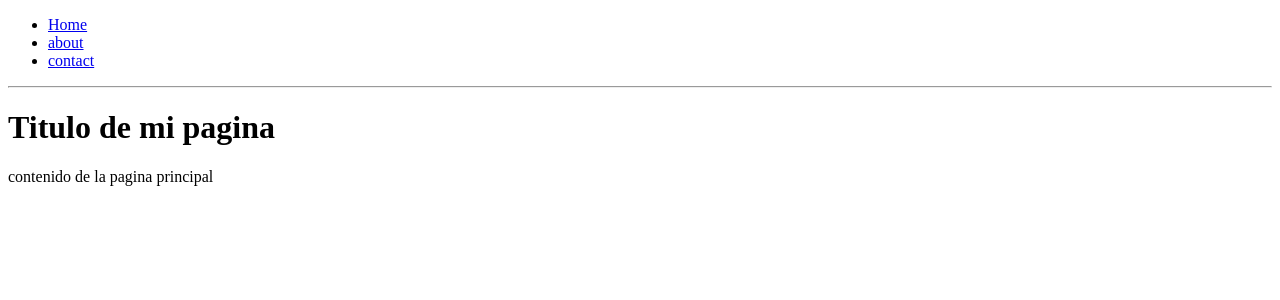
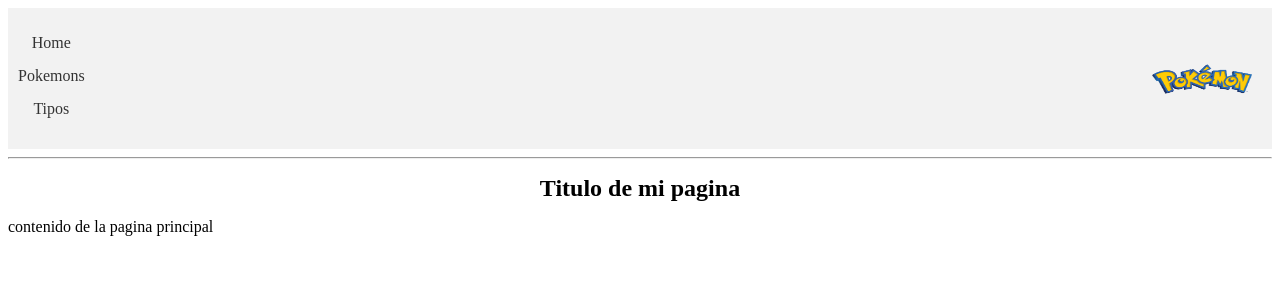
Before and after one commit to FabioDrizZt/Clase-Repaso, a React (Vite) app: page / in a window 1280 px wide. Shown: the top 300 px of the page. Built offline with nearby package versions, Linux system fonts and the light colour scheme.

Commit message:
PokeProject Termina2

```diff
--- /dev/null
+++ b/src/App.css
@@ -0,0 +1,44 @@
+h1{
+  font-size: 24px;
+  margin-bottom: 10px;
+  text-align: center;
+}
+
+ul {
+  display: flex;
+  flex-direction: column;
+  align-items: center;
+  list-style: none;
+  padding: 0;
+}
+
+li {
+  text-transform: capitalize;
+  margin-bottom: 5px;
+}
+
+li a {
+  text-decoration: none;
+  color: #333;
+}
+
+li a:hover {
+  color: #ff0000;
+}
+
+.container {
+  display: flex;
+}
+
+.outlet {
+  flex-grow: 1;
+  margin-right: 10px;
+}
+
+aside {
+  flex-shrink: 0;
+  width: 200px;
+  margin-left: 10px;
+  overflow-y: auto;
+  height: 90vh;
+}
--- a/src/App.jsx
+++ b/src/App.jsx
@@ -1,6 +1,7 @@
 import { Outlet, useOutlet } from 'react-router-dom'
 import Navbar from './components/Navbar'
 import Main from './components/Main'
+import './App.css'
 
 export default function App() {
   const outlet = useOutlet()
--- a/src/AppRouter.jsx
+++ b/src/AppRouter.jsx
@@ -1,14 +1,24 @@
+import App from './App'
+import Error from './pages/Error'
+import Pokemon from './components/Pokemon'
+import Pokemons from './pages/Pokemons'
+import Tipo from './components/Tipo'
+import Tipos from './pages/Tipos'
 import { BrowserRouter, Routes, Route } from 'react-router-dom'
-import App from './App'
-import About from './pages/About'
-import Error from './pages/Error'
 
 export default function AppRouter() {
   return (
     <BrowserRouter>
       <Routes>
         <Route path="/" element={<App />}>
-          <Route path="/about" element={<About />} />
+          <Route path="/pokemons" element={<Pokemons />}>
+            <Route path="/pokemons/:name" element={<Pokemon />} />
+          </Route>
+          <Route path="/tipos" element={<Tipos />}>
+            <Route path="/tipos/:tipo" element={<Tipo />}>
+              <Route path="/tipos/:tipo/:name" element={<Pokemon />} />
+            </Route>
+          </Route>
         </Route>
 
         <Route path="*" element={<Error />} />
--- a/src/components/Navbar.jsx
+++ b/src/components/Navbar.jsx
@@ -1,11 +1,24 @@
 import { Link } from 'react-router-dom'
+import logo from '../assets/Logo-Pokemon.png'
+import style from './Navbar.module.css';
 
 export default function Navbar() {
-  return <nav>
-    <ul>
-      <li><Link to="/">Home</Link></li>
-      <li><Link to="/about">about</Link></li>
-      <li><Link to="/contact">contact</Link></li>
-    </ul>
-  </nav>;
+  return (
+    <nav className={style.navbar}>
+      <ul className={style.linkContainer}>
+        <li>
+          <Link to="/">Home</Link>
+        </li>
+        <li>
+          <Link to="/pokemons">Pokemons</Link>
+        </li>
+        <li>
+          <Link to="/tipos">Tipos</Link>
+        </li>
+      </ul>
+      <div className={style.logoContainer}>
+        <img src={logo} alt="logo" className={style.logo} />
+      </div>
+    </nav>
+  )
 }
--- /dev/null
+++ b/src/components/Navbar.module.css
@@ -0,0 +1,24 @@
+.logoContainer {
+  display: flex;
+  align-items: center;
+}
+
+.logo{
+  width: 100px;
+  height: 50px;
+  margin-right: 10px;
+}
+
+.navbar {
+  display: flex;
+  align-items: center;
+  justify-content: space-between;
+  padding: 10px;
+  background-color: #f2f2f2;
+}
+
+.linkContainer{
+  display: flex;
+  gap: 10px;
+  list-style: none;
+}
--- /dev/null
+++ b/src/components/Pokemon.jsx
@@ -0,0 +1,28 @@
+import axios from 'axios'
+import { useEffect, useState } from 'react'
+import { useParams } from 'react-router-dom'
+
+export default function Pokemon() {
+  const [poke, setPoke] = useState('')
+  const params = useParams()
+
+  function ucwords(str) {
+    return str.toLowerCase().replace(/\b\w/g, function (char) {
+      return char.toUpperCase()
+    })
+  }
+
+  useEffect(() => {
+    axios(`https://pokeapi.co/api/v2/pokemon/${params.name}/`).then((res) =>
+      setPoke(res.data)
+    )
+  }, [params])
+  console.log(poke)
+
+  return (
+    <div>
+      <h2>{ucwords(poke.name)}</h2>
+      <img src={poke?.sprites?.front_default} alt="poke-imagen" />
+    </div>
+  )
+}
--- /dev/null
+++ b/src/components/Tipo.jsx
@@ -0,0 +1,30 @@
+import axios from 'axios'
+import { useEffect, useState } from 'react'
+import { Link, Outlet, useParams } from 'react-router-dom'
+
+export default function Tipo() {
+  const [pokeList, setPokeList] = useState([])
+  const params = useParams()
+  useEffect(() => {
+    axios(`https://pokeapi.co/api/v2/type/${params.tipo}/`).then((res) =>
+      setPokeList(res.data.pokemon)
+    )
+  }, [params])
+  console.log(pokeList)
+
+  return (
+    <div className="container">
+      <aside>
+        <h2>Pokemones de tipo {params.tipo}</h2>
+        <ol>
+          {pokeList.map((poke, index) => (
+            <li key={index}>
+              <Link to={poke.pokemon.name}>{poke.pokemon.name}</Link>
+            </li>
+          ))}
+        </ol>
+      </aside>
+      <Outlet className="outlet" />
+    </div>
+  )
+}
--- a/src/pages/About.jsx
+++ /dev/null
@@ -1,4 +0,0 @@
-
-export default function About() {
-  return <h1>Mi pagina de about</h1>;
-}
--- /dev/null
+++ b/src/pages/Pokemons.jsx
@@ -0,0 +1,28 @@
+import axios from 'axios'
+import { useEffect, useState } from 'react'
+import { Link, Outlet } from 'react-router-dom'
+
+export default function Pokemons() {
+  const [pokeList, setPokeList] = useState([])
+  const url = 'https://pokeapi.co/api/v2/pokemon/?limit=151'
+
+  useEffect(() => {
+    axios(url).then((res) => setPokeList(res.data.results))
+  }, [])
+
+  return (
+    <div className="container">
+      <aside>
+        <h1>Mi pagina de pokemones</h1>
+        <ol>
+          {pokeList.map((poke, index) => (
+            <li key={index}>
+              <Link to={poke.name}>{poke.name}</Link>
+            </li>
+          ))}
+        </ol>
+      </aside>
+      <Outlet className="outlet" />
+    </div>
+  )
+}
--- /dev/null
+++ b/src/pages/Tipos.jsx
@@ -0,0 +1,27 @@
+import axios from 'axios'
+import { useEffect, useState } from 'react'
+import { Link, Outlet } from 'react-router-dom'
+
+export default function Tipos() {
+  const [tiposList, setTiposList] = useState([])
+
+  useEffect(() => {
+    axios('https://pokeapi.co/api/v2/type/').then((res) => setTiposList(res.data.results))
+  }, [])
+
+  return (
+    <div className="container">
+      <aside>
+        <h1>Tipos de pokemones</h1>
+        <ol>
+          {tiposList.map((tipo, index) => (
+            <li key={index}>
+              <Link to={tipo.name}>{tipo.name}</Link>
+            </li>
+          ))}
+        </ol>
+      </aside>
+      <Outlet className="outlet" />
+    </div>
+  )
+}
```
Also changed, not shown: src/assets/Logo-Pokemon.png (added), src/pages/Pokemons.module.css (added).
